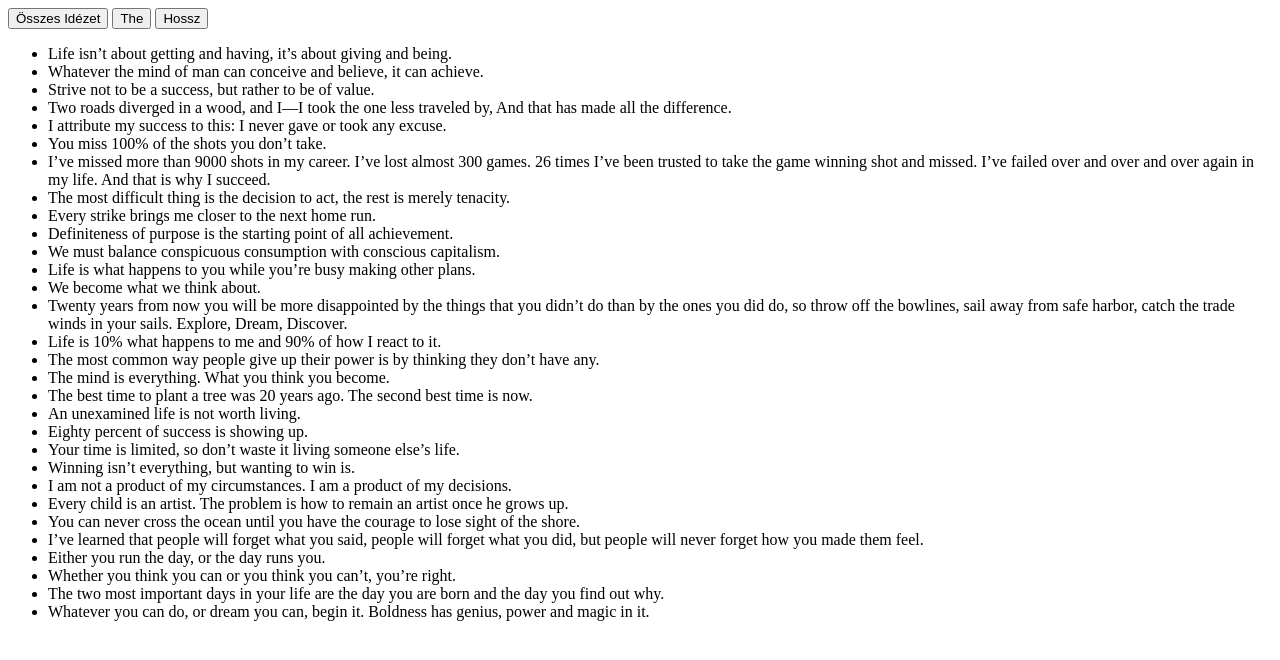
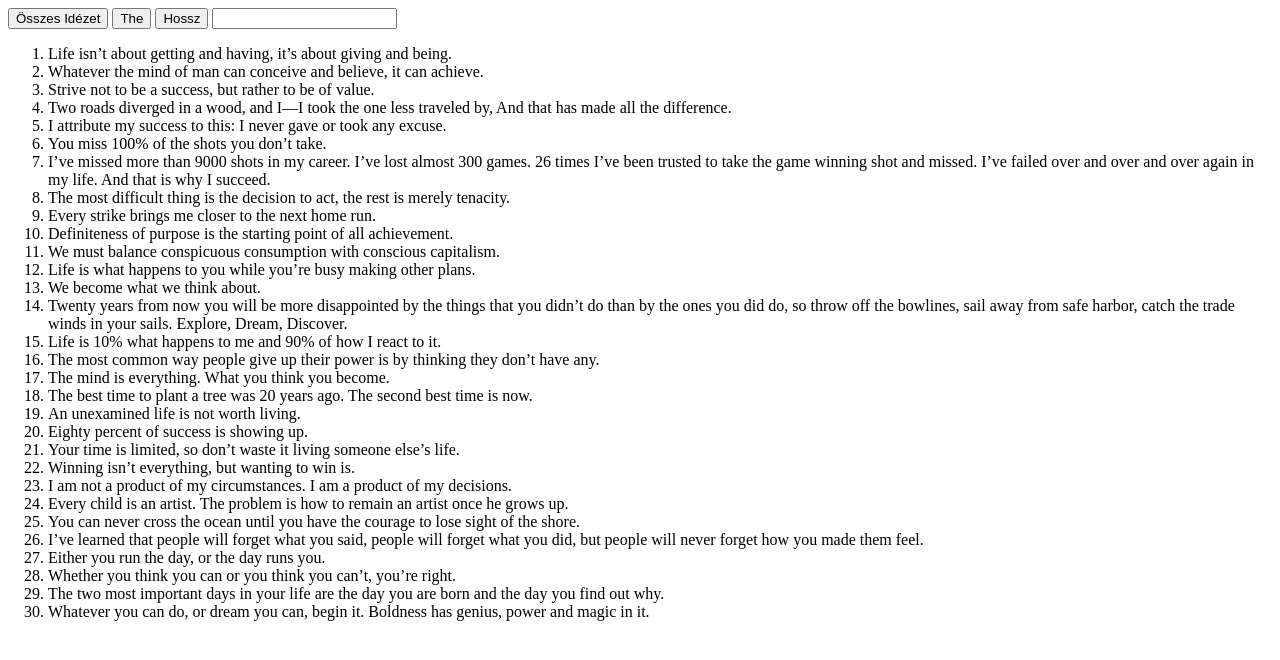
Before and after one commit to Milan-Ecsedi/frontend_dolgozat, a plain HTML site: page src/index.html in a window 1280 px wide. Both pictures are taken after a click on the button "The". Drawn offline with Linux system fonts and the light colour scheme.

Commit message:
the lista számozott listába kerul, input mezo berakva

```diff
--- a/src/index.html
+++ b/src/index.html
@@ -13,6 +13,7 @@
     <button id="buttonABC">Összes Idézet</button>
     <button id="buttonThe">The</button>
     <button id="buttonHossz">Hossz</button>
+    <input type="text" readonly="true" id="inputMennyiseg">
     <ul id="adatok">
 
     </ul>
--- a/src/index.js
+++ b/src/index.js
@@ -23,7 +23,7 @@ function sendListThe(list){
 
         let li= document.createElement('li');
         li.textContent=x.quote;
-        lista.appendChild(li);
+        thelista.appendChild(li);
         }
 
     }
```
